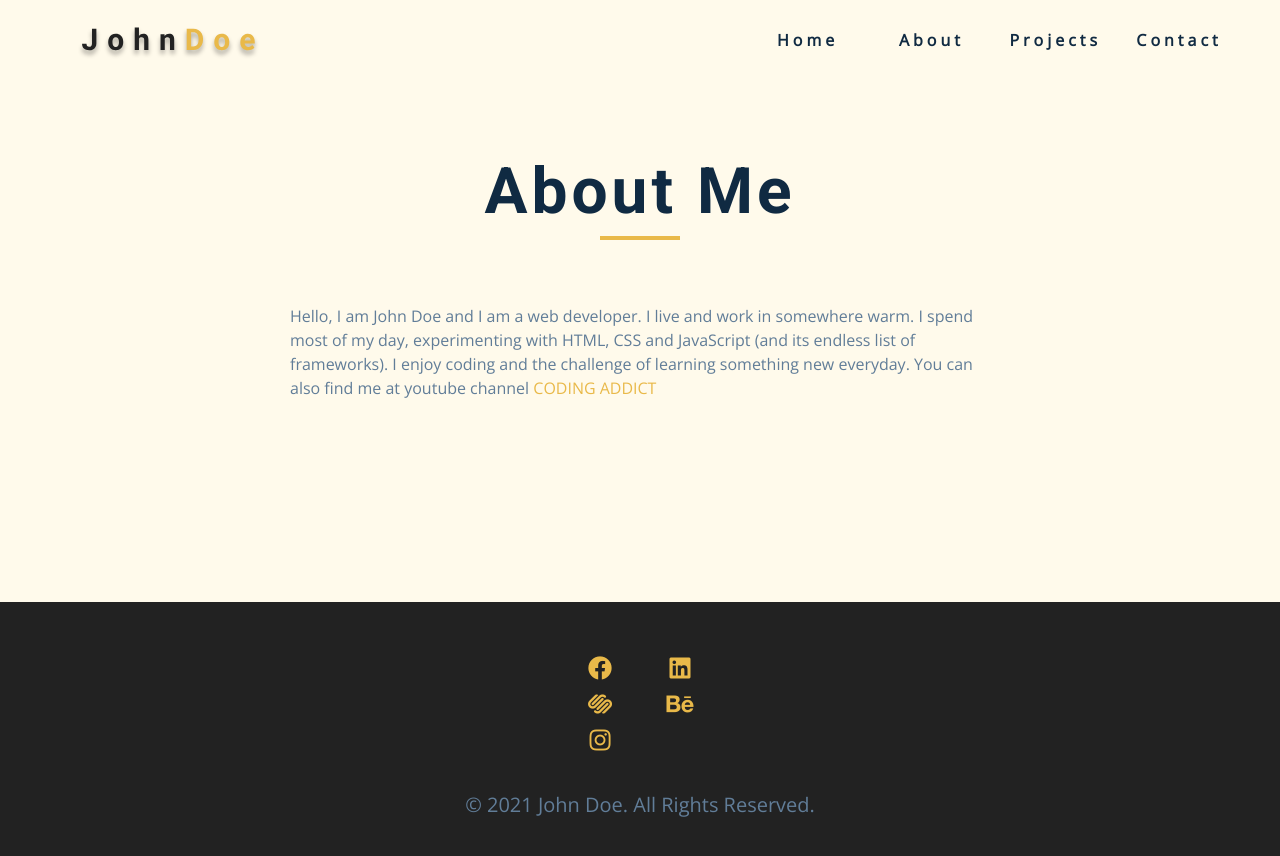
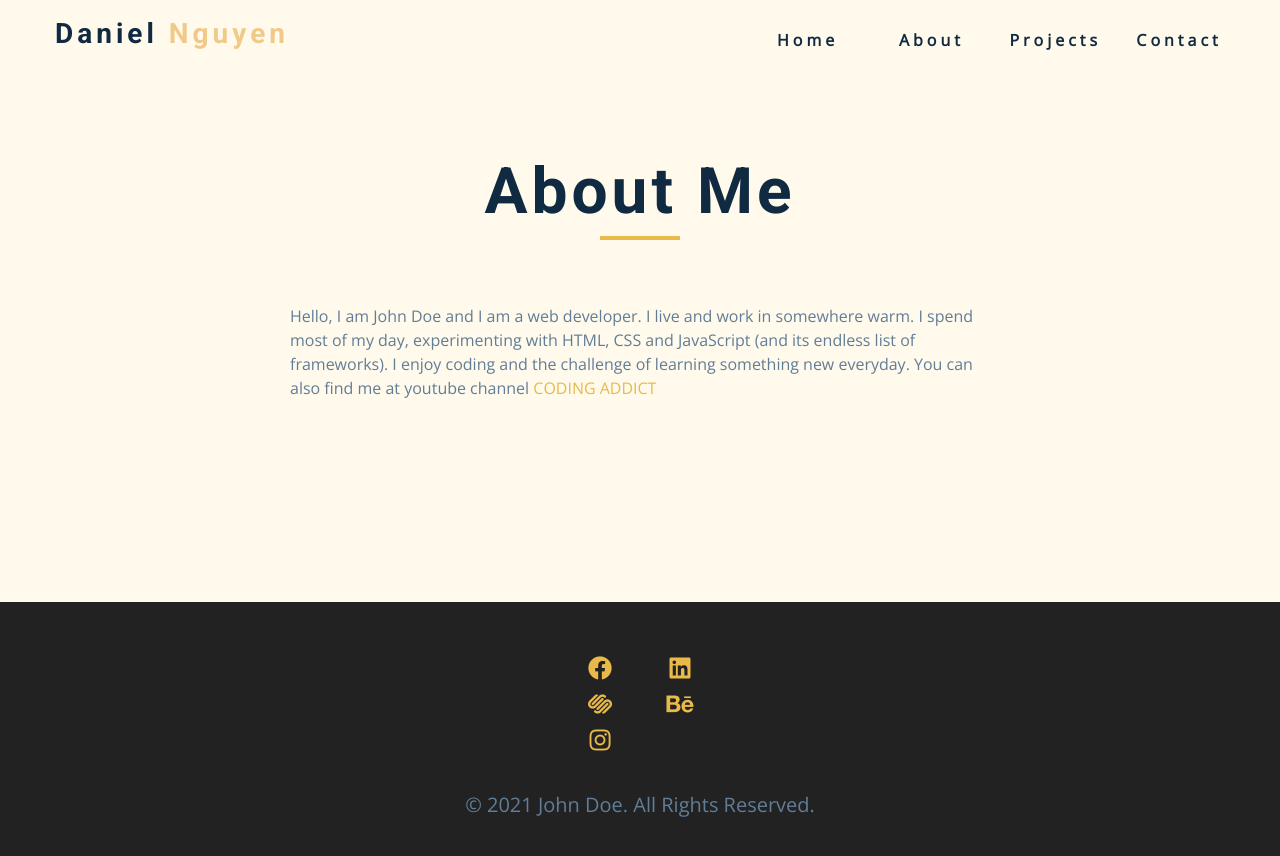
Before and after one commit to PlacidSerene/Porfolio, a plain HTML site: page about.html in a window 1280 px wide. Drawn offline with nearby package versions, Linux system fonts and the light colour scheme.

Commit message:
update_test

```diff
--- a/about.html
+++ b/about.html
@@ -18,7 +18,7 @@
       <div class="nav-center">
         <!-- nav header -->
         <div class="nav-header">
-          <img src="./images/logo.svg" class="nav-logo" alt="" />
+          <h3>Daniel <span class="new-title">Nguyen</span></h3>
           <button class="nav-btn" id="nav-btn">
             <i class="fas fa-bars"></i>
           </button>
```
Also changed, not shown: contact.html (+1 -1 lines).
